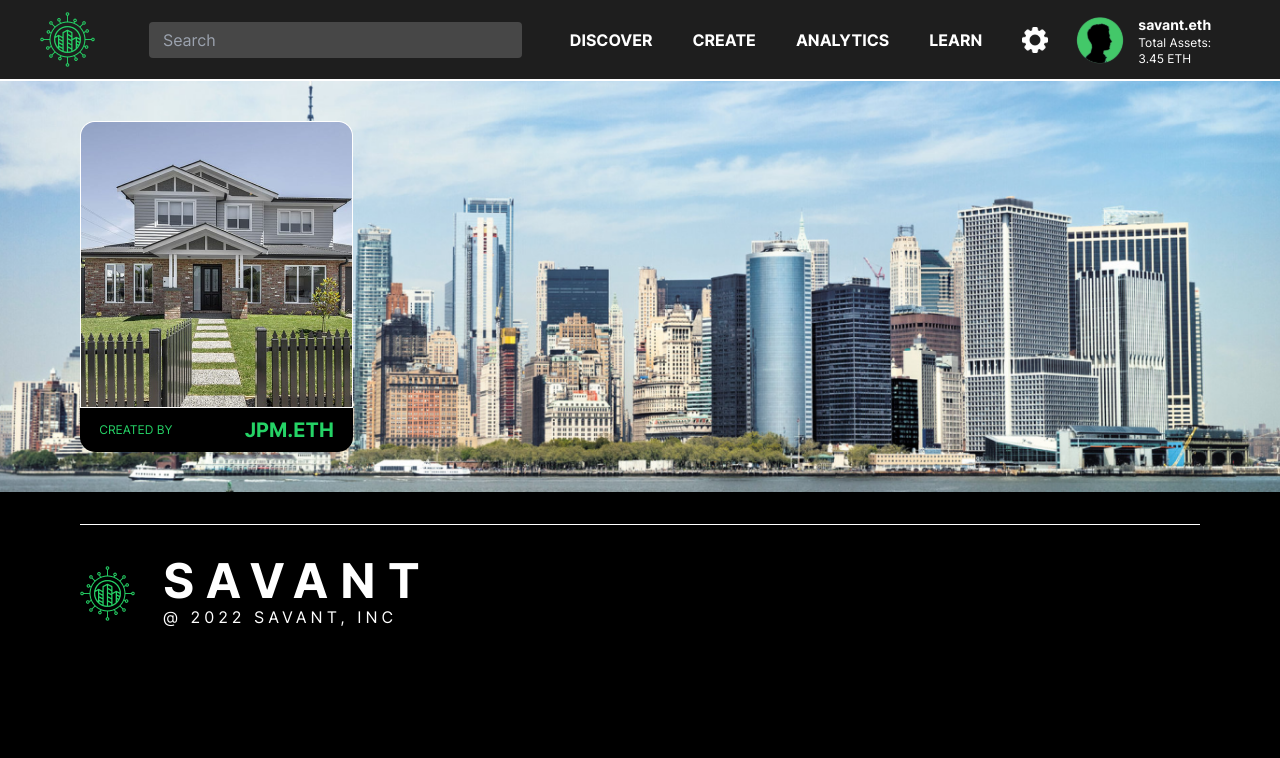
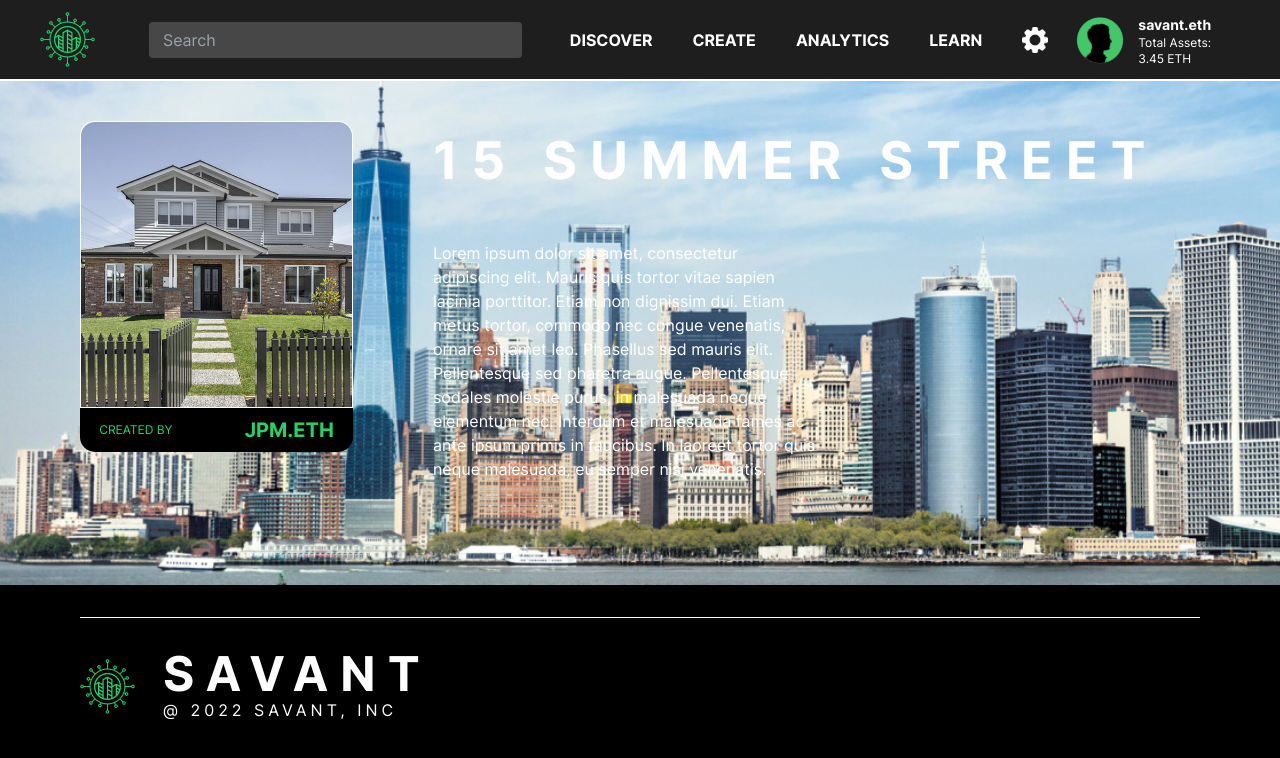
Before and after one commit to bihlasagna/Savant-protocol-frontend, a React (Create React App) app: page /vehicle in a window 1280 px wide. Shown: the top 758 px of the page. Built offline with nearby package versions, Linux system fonts and the light colour scheme.

Commit message:
Add vehicle main content component

```diff
--- a/src/components/EstateImage/index.scss
+++ b/src/components/EstateImage/index.scss
@@ -1,4 +1,9 @@
 .estate-image {
+  margin-right: 80px;
+
+  img {
+    max-width: none;
+  }
   .caption {
     padding: 0.5rem 1.2rem;
     border-radius: 0px 0px 15px 15px;
--- /dev/null
+++ b/src/components/EstateMainHeaderContent/index.jsx
@@ -0,0 +1,23 @@
+import './index.scss';
+
+const EstateMainHeaderContent = () => {
+  return (
+    <div className="estate-main-header-content">
+      <p className="estate-main-header-title">15 SUMMER STREET</p>
+      <div className="estate-main-header-content flex flex-row">
+        <p className="desc w-1/2">
+          Lorem ipsum dolor sit amet, consectetur adipiscing elit. Mauris quis
+          tortor vitae sapien lacinia porttitor. Etiam non dignissim dui. Etiam
+          metus tortor, commodo nec congue venenatis, ornare sit amet leo.
+          Phasellus sed mauris elit. Pellentesque sed pharetra augue.
+          Pellentesque sodales molestie purus, in malesuada neque elementum nec.
+          Interdum et malesuada fames ac ante ipsum primis in faucibus. In
+          laoreet tortor quis neque malesuada, eu semper nisi venenatis.
+        </p>
+        <div className="details"></div>
+      </div>
+    </div>
+  );
+};
+
+export default EstateMainHeaderContent;
--- /dev/null
+++ b/src/components/EstateMainHeaderContent/index.scss
@@ -0,0 +1,11 @@
+.estate-main-header-content {
+  padding-top: 2rem;
+  padding-bottom: 2rem;
+  .estate-main-header-title {
+    letter-spacing: 0.25em;
+    font-weight: 600;
+    font-size: 52px;
+    line-height: 16px;
+    margin-bottom: 40px;
+  }
+}
--- a/src/components/VehicleMainHeader/index.jsx
+++ b/src/components/VehicleMainHeader/index.jsx
@@ -1,11 +1,13 @@
 import cx from 'classnames';
 import './index.scss';
 import EstateImage from 'components/EstateImage';
+import EstateMainHeaderContent from 'components/EstateMainHeaderContent';
 
 const VehicleMainHeader = () => {
   return (
-    <div className="vehicle-main-header flex flex-row">
+    <div className="vehicle-main-header flex flex-row text-white">
       <EstateImage />
+      <EstateMainHeaderContent />
     </div>
   );
 };
```
